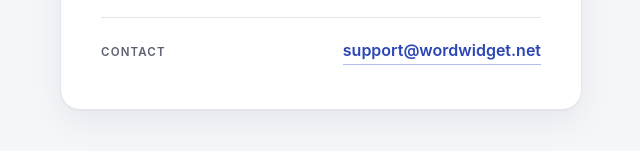
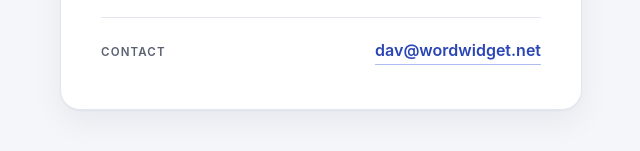
Before and after one commit to davrhee/wordwidget-site, a plain HTML site: page support/index.html in a window 1280 px wide. Shown: the part 485-636 px from the top of the page, 319-959 px from the left. Drawn offline with Linux system fonts and the light colour scheme.

Commit message:
Support contact: dav@wordwidget.net
Co-Authored-By: Claude Opus 4.8 <noreply@anthropic.com>

```diff
--- a/support/index.html
+++ b/support/index.html
@@ -98,6 +98,6 @@
   <p>Thanks for using wordwidget. If you have a question, found a problem, or want to suggest a word, send a note and I'll get back to you.</p>
   <div class="contact">
     <span>Contact</span>
-    <a href="mailto:support@wordwidget.net">support@wordwidget.net</a>
+    <a href="mailto:dav@wordwidget.net">dav@wordwidget.net</a>
   </div>
 </main>
```
